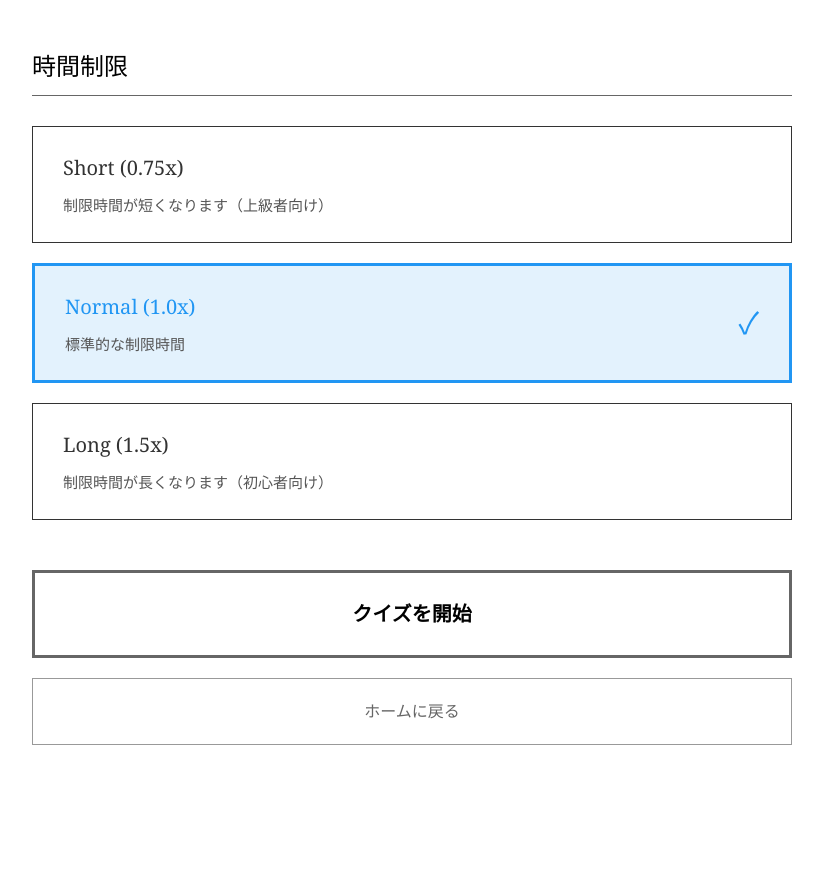
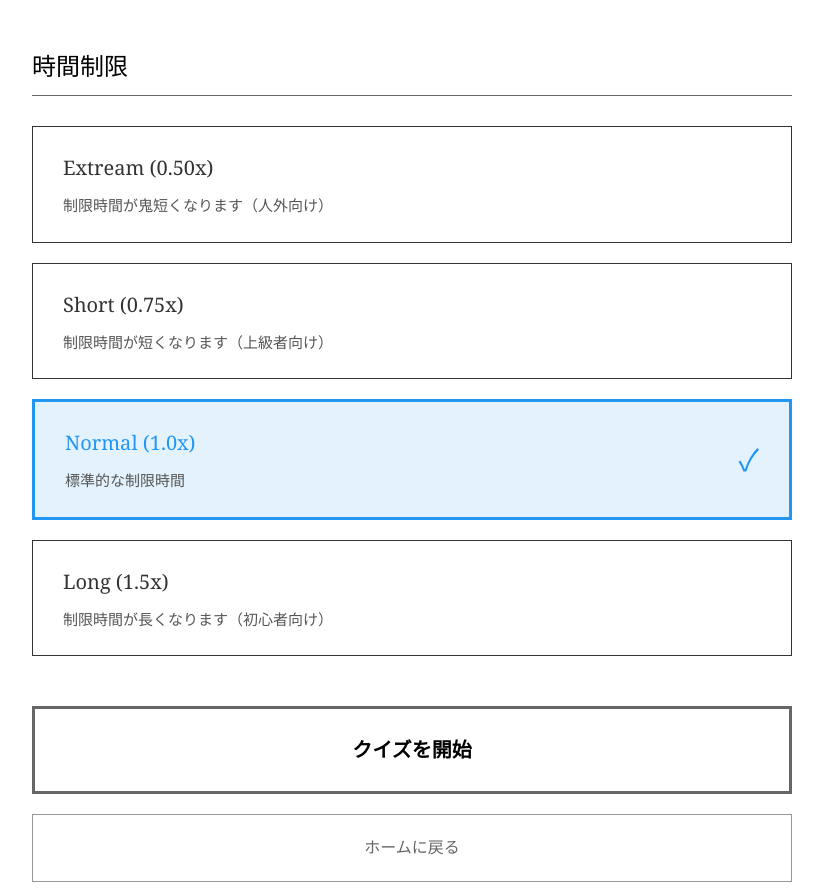
Before and after one commit to Gen1729/tex-learning-game, a Next.js app: page /quiz/select in a window 1280 px wide. Shown: the part 860-1752 px from the top of the page, without its empty margins (228-1051 px from the left). Before the commit the page ends 1645 px from the top, so only its background shows below. Built offline with nearby package versions, Linux system fonts and the light colour scheme.

Commit message:
人外モードを追加

```diff
--- a/app/quiz/select/page.tsx
+++ b/app/quiz/select/page.tsx
@@ -265,6 +265,52 @@ export default function QuizSelectPage() {
           </h2>
 
           <div style={{ display: 'flex', flexDirection: 'column', gap: '20px' }}>
+            {/* Extream */}
+            <div
+              onClick={() => setTimeMultiplier(0.50)}
+              style={{
+                border: timeMultiplier === 0.50 ? '3px solid #b214d9' : '1px solid #333',
+                padding: '25px 30px',
+                cursor: 'pointer',
+                backgroundColor: timeMultiplier === 0.50 ? '#ffebffff' : '#fff',
+                transition: 'all 0.2s'
+              }}
+              onMouseEnter={(e) => {
+                if (timeMultiplier !== 0.50) {
+                  e.currentTarget.style.backgroundColor = '#f5f5f5';
+                }
+              }}
+              onMouseLeave={(e) => {
+                if (timeMultiplier !== 0.50) {
+                  e.currentTarget.style.backgroundColor = '#fff';
+                }
+              }}
+            >
+              <div style={{ display: 'flex', justifyContent: 'space-between', alignItems: 'center' }}>
+                <div>
+                  <h3 style={{
+                    fontSize: '20px',
+                    fontWeight: 'normal',
+                    margin: '0 0 10px 0',
+                    color: timeMultiplier === 0.50 ? '#b214d9' : '#333'
+                  }}>
+                    Extream (0.50x)
+                  </h3>
+                  <p style={{
+                    fontSize: '15px',
+                    color: '#555',
+                    margin: 0,
+                    lineHeight: '1.5'
+                  }}>
+                    制限時間が鬼短くなります（人外向け）
+                  </p>
+                </div>
+                {timeMultiplier === 0.50 && (
+                  <div style={{ fontSize: '30px', color: '#b214d9' }}>✓</div>
+                )}
+              </div>
+            </div>
+
             {/* Short */}
             <div
               onClick={() => setTimeMultiplier(0.75)}
```
